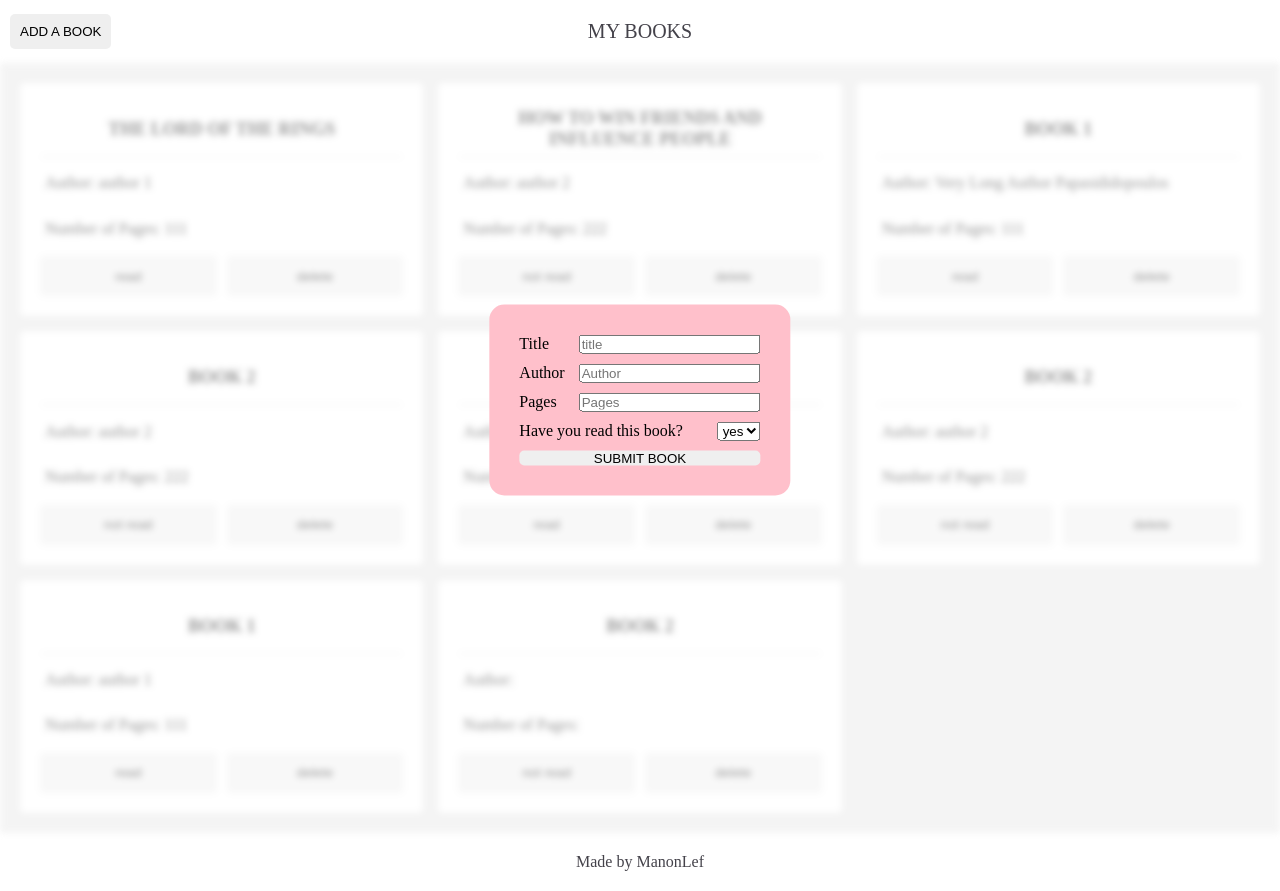
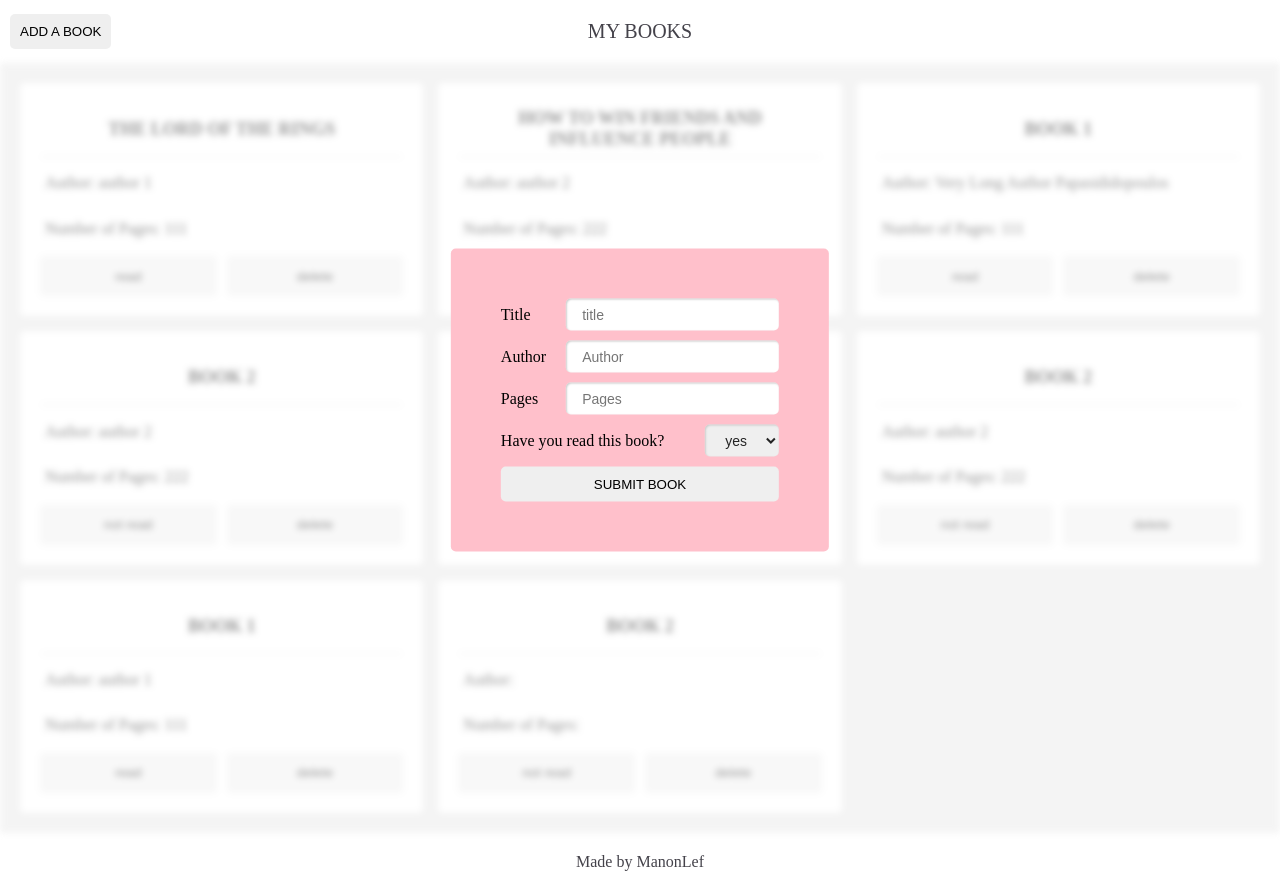
Before and after one commit to ManonLef/Library-Project, a website: page index.html in a window 1280 px wide. Both pictures are taken after a click on the button "ADD A BOOK". Drawn offline with Linux system fonts and the light colour scheme.

Commit message:
change form input and select styling

```diff
--- a/style.css
+++ b/style.css
@@ -17,6 +17,7 @@ body {
 button {
   border: none;
   border-radius: 5px;
+  padding: 10px;
 }
 
 .header {
@@ -35,7 +36,6 @@ header {
 }
 
 .header > button {
-  padding: 10px;
   position: absolute;
   left: 10px;
 }
@@ -90,8 +90,8 @@ header {
 /* form */
 .form-container {
   background-color: pink;
-  border-radius: 15px;
-  padding: 30px;
+  border-radius: 5px;
+  padding: 50px;
   position: absolute;
   top: 50%;
   left: 50%;
@@ -101,13 +101,31 @@ header {
 form > div {
   display: flex;
   justify-content: space-between;
-  gap: 15px;
+  gap: 20px;
+  align-items: center;
 }
 
 form {
   display: flex;
   flex-direction: column;
   gap: 10px;
+}
+
+input,
+select {
+  height: 2rem;
+  border: transparent;
+  border-radius: 5px;
+  color: rgb(36, 36, 36);
+  font-size: 14px;
+  padding: 0 1rem;
+  box-shadow: inset 1px 1px 2px #ccc;
+}
+
+input:focus,
+select:focus {
+  border: transparent;
+  outline: 2px;
 }
 
 .blur {
```
